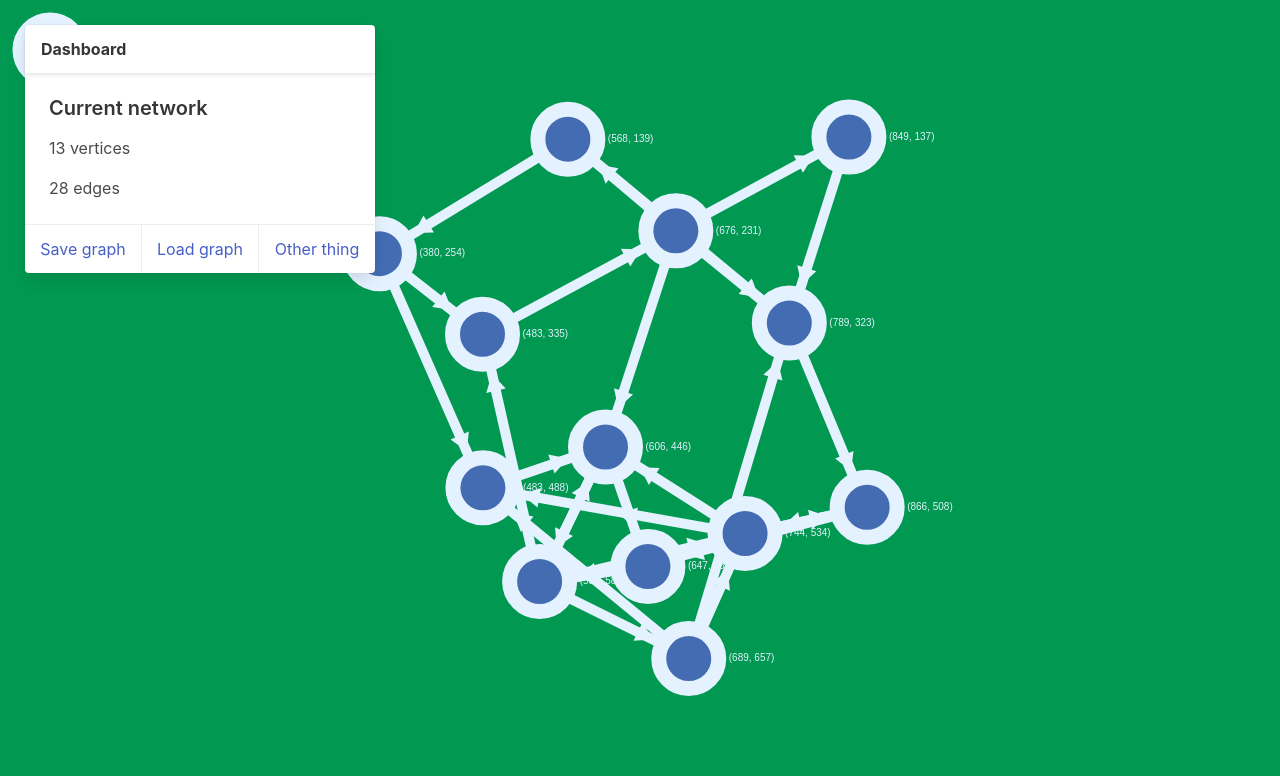
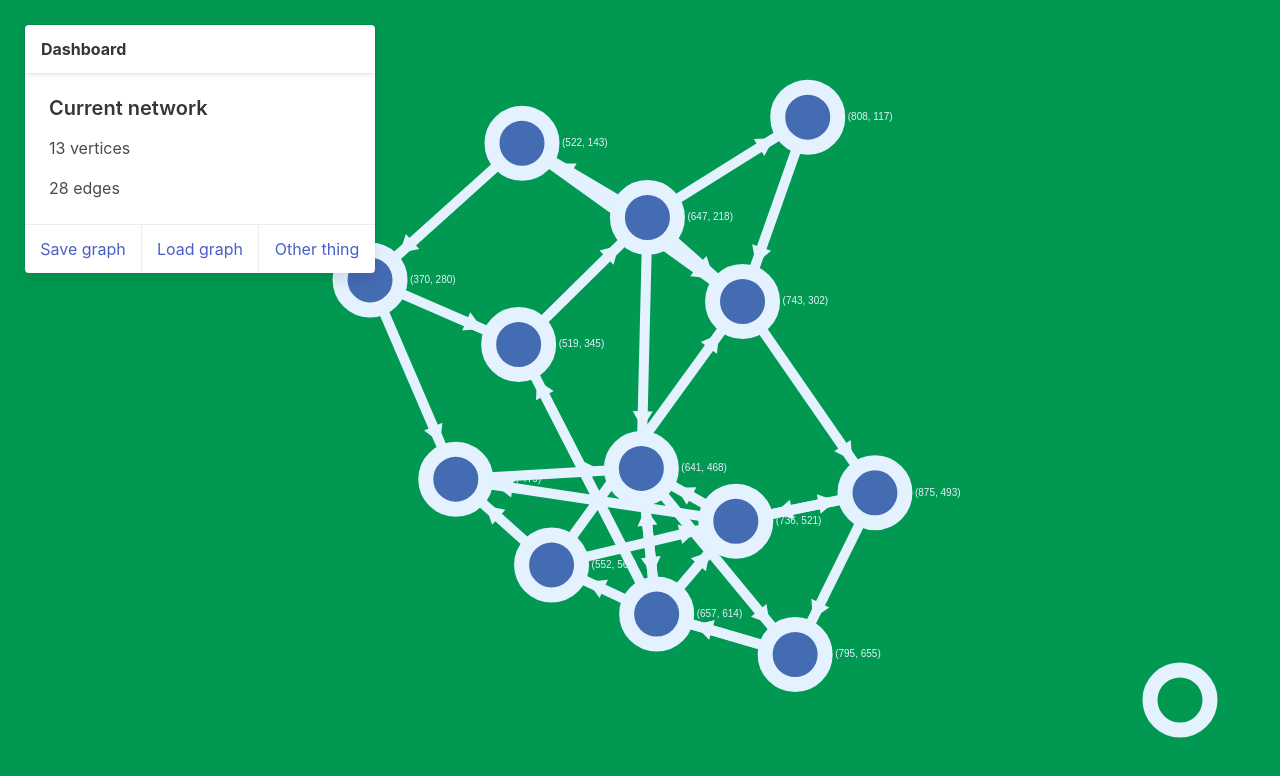
Before and after one commit to Arrow7000/graphs, a React app: page / in a window 1280 px wide. Shown: the top 776 px of the page. Built offline with nearby package versions, Linux system fonts and the light colour scheme.

Commit message:
Prerender + vertexCreator position

```diff
--- a/src/App.tsx
+++ b/src/App.tsx
@@ -8,24 +8,27 @@ import {
   applyCenterMovement
   // boxForce
 } from "./graphs/forces";
-import { Updater } from "./graphs/helpers";
+import { preRender, Updater } from "./graphs/helpers";
 import handlersFactory from "./graphs/touchHandlers";
 import VertexCreator from "./graphs/VertexCreator";
 import P from "./graphs/Point";
+import { getAvgMomentum } from "./graphs/forceUtils";
 
 import initNetwork from "./initNetwork";
 
 const defaultSize = 100;
+const vertexCreatorMargin = 100;
+
+const maxPrerenderTime = 1000; // ms
+const maxAvgMomentumLen = 2.5;
 
 const { vertices, edges } = initNetwork(defaultSize);
 
-const vertexCreator = new VertexCreator(50, 50); // @TODO: put it in right bottom corner
+const vertexCreator = new VertexCreator(); // @TODO: put it in right bottom corner
 
 import { vertexRadius, backgroundColour } from "./graphs/config";
 
 const { random, round } = Math;
-
-const frame = 1000 / 60;
 
 class App extends Component {
   ctx: CanvasRenderingContext2D | null;
@@ -34,13 +37,13 @@ class App extends Component {
   height: number;
   center: P;
 
-  touchStart: (event: TouchEvent) => void;
-  touchMove: (event: TouchEvent) => void;
-  touchEnd: (event: TouchEvent) => void;
-  mouseStart: (event: MouseEvent) => void;
-  mouseMove: (event: MouseEvent) => void;
-  mouseEnd: (event: MouseEvent) => void;
-  doubleClick: (event: MouseEvent) => void;
+  touchStart: (event: TouchEvent, canvas: HTMLCanvasElement) => void;
+  touchMove: (event: TouchEvent, canvas: HTMLCanvasElement) => void;
+  touchEnd: (event: TouchEvent, canvas: HTMLCanvasElement) => void;
+  mouseStart: (event: MouseEvent, canvas: HTMLCanvasElement) => void;
+  mouseMove: (event: MouseEvent, canvas: HTMLCanvasElement) => void;
+  mouseEnd: (event: MouseEvent, canvas: HTMLCanvasElement) => void;
+  doubleClick: (event: MouseEvent, canvas: HTMLCanvasElement) => void;
 
   constructor() {
     super();
@@ -56,6 +59,7 @@ class App extends Component {
       mouseEnd,
       doubleClick
     } = handlersFactory(vertices, edges, vertexCreator);
+
     this.touchStart = touchStart.bind(this);
     this.touchMove = touchMove.bind(this);
     this.touchEnd = touchEnd.bind(this);
@@ -64,10 +68,10 @@ class App extends Component {
     this.mouseEnd = mouseEnd.bind(this);
     this.doubleClick = doubleClick.bind(this);
 
+    this.setSize = this.setSize.bind(this);
     this.setCtx = this.setCtx.bind(this);
     this.ctxSet = this.ctxSet.bind(this);
     this.update = this.update.bind(this);
-    this.setSize = this.setSize.bind(this);
     this.forceUpdate = this.forceUpdate.bind(this);
 
     this.setSize(defaultSize, defaultSize);
@@ -82,6 +86,10 @@ class App extends Component {
     this.width = width;
     this.height = height;
     this.center = new P(width / 2, height / 2);
+
+    vertexCreator.changePosition(
+      new P(width - vertexCreatorMargin, height - vertexCreatorMargin)
+    );
   }
 
   ctxSet(width: number, height: number) {
@@ -90,9 +98,13 @@ class App extends Component {
     this.setSize(width, height);
 
     if (ctx) {
-      ctx.beginPath();
-      ctx.fillStyle = backgroundColour;
-      ctx.fillRect(0, 0, width, height);
+      preRender(
+        vertices.toArray(),
+        getAvgMomentum,
+        update,
+        maxPrerenderTime,
+        maxAvgMomentumLen
+      );
 
       Updater(width, height, ctx, update);
     }
--- a/src/graphs/VertexCreator.ts
+++ b/src/graphs/VertexCreator.ts
@@ -20,13 +20,18 @@ class VertexCreator {
   constructor(x: number, y: number);
   constructor(point: P);
   constructor();
-  constructor(xOrPoint?: P | number, yCoord?: number) {
-    this.position =
-      xOrPoint !== undefined
-        ? yCoord !== undefined
-          ? new P(<number>xOrPoint, yCoord)
-          : new P(<P>xOrPoint)
-        : new P();
+  constructor(xOrPoint: P | number = new P(), yCoord?: number) {
+    // this.position =
+    //   xOrPoint !== undefined
+    //     ? yCoord !== undefined
+    //       ? new P(<number>xOrPoint, yCoord)
+    //       : new P(<P>xOrPoint)
+    //     : new P();
+    this.position = yCoord ? new P(<number>xOrPoint, yCoord) : <P>xOrPoint;
+  }
+
+  changePosition(position: P) {
+    this.position = position;
   }
 
   render(ctx: CanvasRenderingContext2D) {
--- a/src/graphs/helpers.ts
+++ b/src/graphs/helpers.ts
@@ -5,6 +5,34 @@ import EdgeCollection from "./EdgeCollection";
 import P, { isP, floor, random } from "./Point";
 // import { edgeWidth } from "./config";
 import map from "lodash/map";
+
+export function preRender(
+  vertices: Vertex[],
+  getAvgMomentum: (vertices: Vertex[]) => number,
+  update: (visual?: boolean) => void,
+  maxPrerenderTime: number,
+  maxAvgMomentumLen: number
+) {
+  // Makes graph move around and lose some momentum before first render
+  let avgMomentum = 0;
+  let cycle = 0;
+
+  const t0 = performance.now();
+  do {
+    update(false);
+    avgMomentum = getAvgMomentum(vertices);
+    cycle++;
+
+    if (performance.now() - t0 > maxPrerenderTime) {
+      break;
+    }
+  } while (avgMomentum > maxAvgMomentumLen);
+  const t1 = performance.now();
+
+  console.info(
+    "Cycled " + cycle + " times before render, in " + (t1 - t0) + "ms"
+  );
+}
 
 export function Updater(
   width: number,
```
